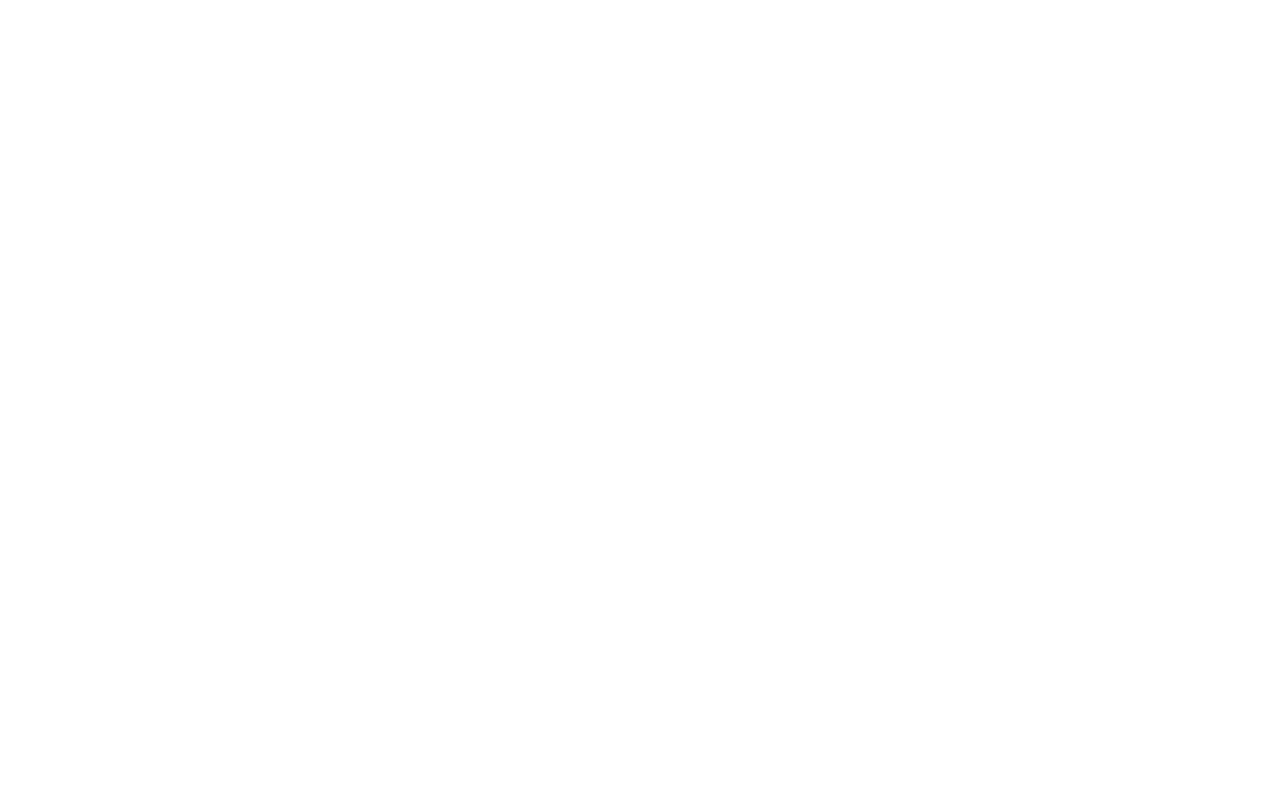
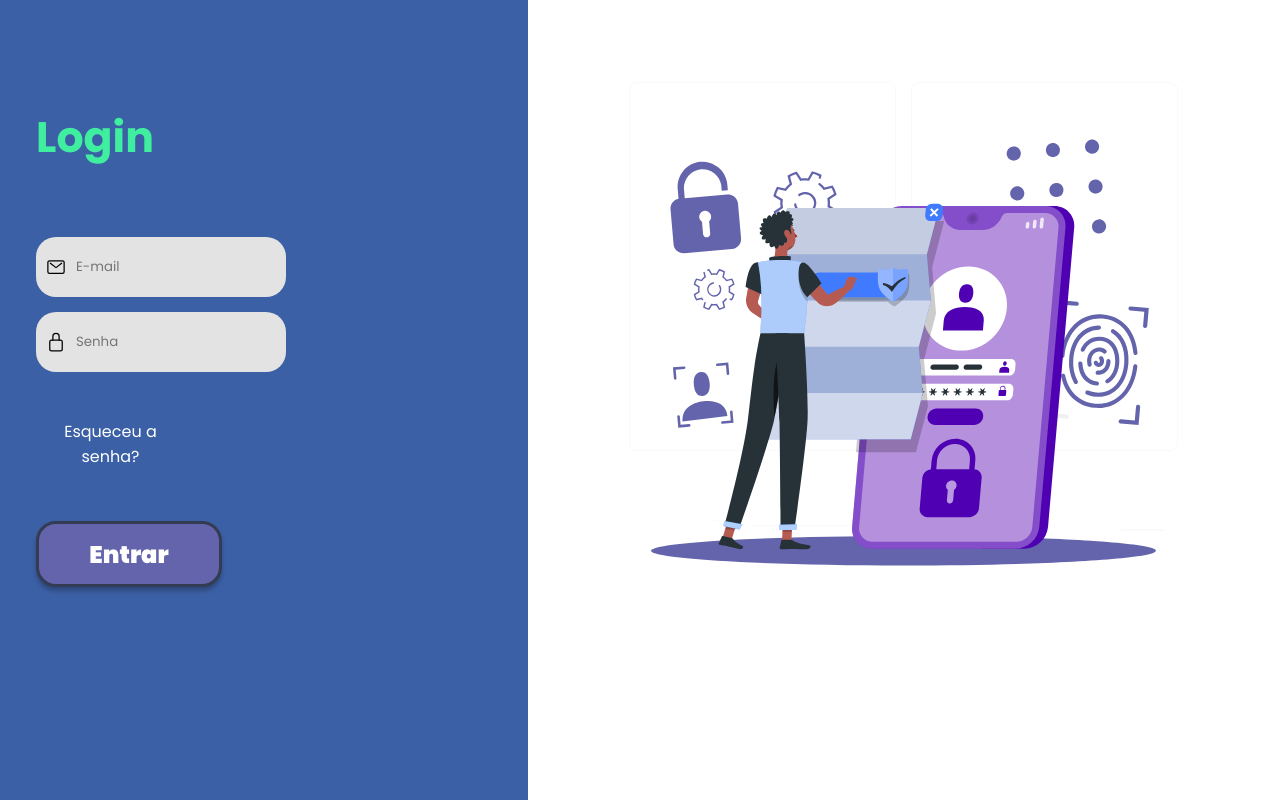
Before and after one commit to luanaflorencio/provocare, a Vue app: page /login in a window 1280 px wide. Before the commit this address had no page. Built offline with nearby package versions, Linux system fonts and the light colour scheme; the HTML template or start-up script is replaced by a standard one.

Commit message:
Adicionado Pagina Login

```diff
--- a/src/router/index.js
+++ b/src/router/index.js
@@ -1,6 +1,7 @@
 import { createRouter, createWebHistory } from 'vue-router'
 import Welcome from '../views/Welcome.vue'
 import Register from '../views/Register.vue'
+import Login from '../views/Login.vue'
 
 const routes = [
   {
@@ -12,6 +13,11 @@
     path: '/register',
     name: 'register',
     component: Register
+  },
+  {
+    path: '/login',
+    name: 'login',
+    component: Login
   }
 ]
 
--- /dev/null
+++ b/src/views/Login.vue
@@ -0,0 +1,133 @@
+<template>
+  <div class="login"></div>
+
+  <main class="main">
+    <section class="card-blue">
+      <div class="itens">
+        <h1>Login</h1>
+        <div class="form">
+          <span class="input">
+            <img src="../assets/mail-outline.svg" alt="" />
+            <input type="email" placeholder="E-mail" />
+          </span>
+          <span class="input">
+            <img src="../assets/lock-closed-outline.svg" alt="" />
+            <input type="password" placeholder="Senha" />
+          </span>
+          <span class="not-password">Esqueceu a senha?</span>
+          <a class="button-entry" href="#">Entrar</a>
+        </div>
+      </div>
+    </section>
+    <section class="rafiki">
+      <img src="../assets/Privacy-policy-rafiki-2.svg" alt="" />
+    </section>
+  </main>
+</template>
+
+<script>
+export default {
+  name: "login",
+};
+</script>
+
+<style scoped>
+@import url("https://fonts.googleapis.com/css2?family=Poppins:ital,wght@0,100;0,200;0,300;0,400;0,500;0,600;0,700;0,800;0,900;1,100;1,200;1,300;1,400;1,500;1,600;1,700;1,800;1,900&display=swap");
+
+* {
+  margin: 0;
+  padding: 0;
+  font-family: "Poppins", sans-serif;
+  text-decoration: none;
+  list-style: none;
+}
+
+.main {
+  display: flex;
+}
+
+.card-blue {
+  background-color: #3c60a6;
+  max-width: 37.5rem;
+  min-width: 18.75rem;
+  height: 100vh;
+}
+
+.itens {
+  display: block;
+}
+
+.itens h1 {
+  color: #3fee9e;
+  margin: 6.5625rem 23.375rem 4.25rem 2.25rem;
+  font-weight: 700;
+  font-size: 32pt;
+}
+
+.form {
+  display: flex;
+  margin-left: 2.25rem;
+  margin-right: 5.8125rem;
+  flex-direction: column;
+  align-items: flex-start;
+  padding-right: 250px;
+}
+
+.input {
+  display: flex;
+  background: #e3e3e3;
+  height: 3.75rem;
+  border-radius: 1.25rem;
+  margin-bottom: 0.9375rem;
+  max-width: 15.625rem;
+  min-width: 15rem;
+}
+
+.input img {
+  width: 1.25rem;
+  padding-left: 0.625rem;
+}
+
+.input input {
+  display: block;
+  background: none;
+  border: hidden;
+  padding-left: 2.5rem;
+  margin-left: -1.875rem;
+  border-radius: 1.25rem;
+  width: 15rem;
+}
+
+.not-password {
+  margin-top: 2rem;
+  margin-bottom: 3.25rem;
+  color: #fff;
+}
+
+.button-entry {
+  display: flex;
+  background: #6464ac;
+  border: 0.1875rem solid #343c54;
+  width: 11.25rem;
+  height: 3.75rem;
+  justify-content: center;
+  align-items: center;
+  color: #fff;
+  font-weight: 900;
+  font-size: 18pt;
+  box-shadow: 0rem 0.25rem 0.25rem rgba(0, 0, 0, 0.25);
+  border-radius: 1.25rem;
+}
+
+.rafiki {
+  display: flex;
+  justify-content: center;
+  align-items: center;
+  width: 70vw;
+}
+
+.rafiki img {
+  min-width: 50vw;
+  margin-top: -10vw;
+}
+</style>
```
Also changed, not shown: src/assets/Privacy-policy-rafiki-2.svg (added).
